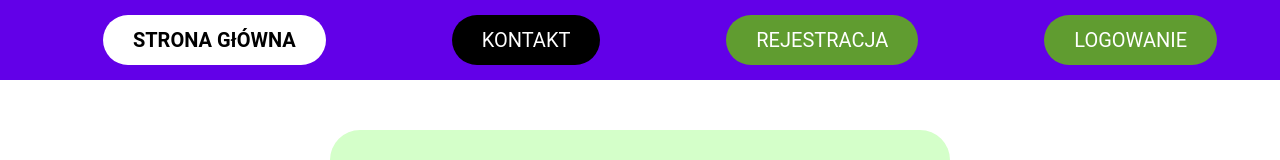
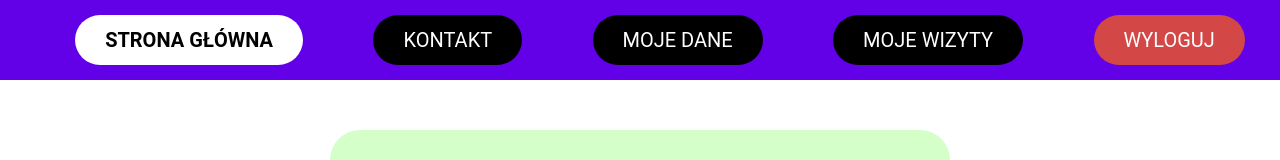
Before and after one commit to MichalKapa/PatientRegistrationSystem, a React (Create React App) app in the folder frontend/: page / in a window 1280 px wide. Shown: the top 160 px of the page. Built offline with nearby package versions, Linux system fonts and the light colour scheme; grey boxes are pictures that could not be loaded.

Commit message:
Added other roles' headers.

```diff
--- a/frontend/src/components/Header.tsx
+++ b/frontend/src/components/Header.tsx
@@ -2,18 +2,63 @@ import "../styles/Header.scss";
 import HeaderButton from "./HeaderButton";
 
 const Header = () => {
-    const role: string = 'g'
+    const role: string = 'p'
     switch(role) {
         case 'p': {
             return (
             <nav id='header'>
-
+                <ul>
+                    <li>
+                        <HeaderButton text={"STRONA GŁÓWNA"} primaryColor={"black"} secondaryColor={"white"} link={"/"} />
+                    </li>
+                    <li>
+                        <HeaderButton text={"KONTAKT"} primaryColor={"black"} secondaryColor={"white"} link={"/contact"} />
+                    </li>
+                    <li>
+                        <HeaderButton text={"MOJE DANE"} primaryColor={"black"} secondaryColor={"white"} link={"/my/data"} />
+                    </li>
+                    <li>
+                        <HeaderButton text={"MOJE WIZYTY"} primaryColor={"black"} secondaryColor={"white"} link={"/my/reservations"} />
+                    </li>
+                    <li>
+                        <a href={"/"} className='buttons logout_button'>WYLOGUJ</a>
+                    </li>
+                </ul>
             </nav>
             )}
         case 'd': {
             return (
             <nav id='header'>
-
+               <ul>
+                    <li>
+                        <HeaderButton text={"STRONA GŁÓWNA"} primaryColor={"black"} secondaryColor={"white"} link={"/"} />
+                    </li>
+                    <li>
+                        <HeaderButton text={"KONTAKT"} primaryColor={"black"} secondaryColor={"white"} link={"/contact"} />
+                    </li>
+                    <li>
+                        <HeaderButton text={"KALENDARZ"} primaryColor={"black"} secondaryColor={"white"} link={"/doctor/calendar"} />
+                    </li>
+                    <li>
+                        <a href={"/"} className='buttons logout_button'>WYLOGUJ</a>
+                    </li>
+               </ul>
+            </nav>
+            )}
+        case 'a': {
+            return (
+            <nav id='header'>
+                <ul>
+                    <li>
+                        <HeaderButton text={"DODAJ LEKARZA"} primaryColor={"black"} secondaryColor={"white"} link={"/add/doctor"} />
+                    </li>
+                    <li>
+                        <HeaderButton text={"LISTA LEKARZY"} primaryColor={"black"} secondaryColor={"white"} link={"/show/doctors"} />
+                    </li>
+                    <li>
+                        <a href={"/"} className='buttons logout_button'>WYLOGUJ</a>
+                    </li>
+                </ul>
             </nav>
             )}
         default: {
--- a/frontend/src/styles/Header.scss
+++ b/frontend/src/styles/Header.scss
@@ -17,4 +17,10 @@
         height: 100%;
         margin: 0;
     }
+
+    .logout_button {
+        background-color: #D34747;
+        color: white;
+        font-weight: normal;
+    }
 }
```
